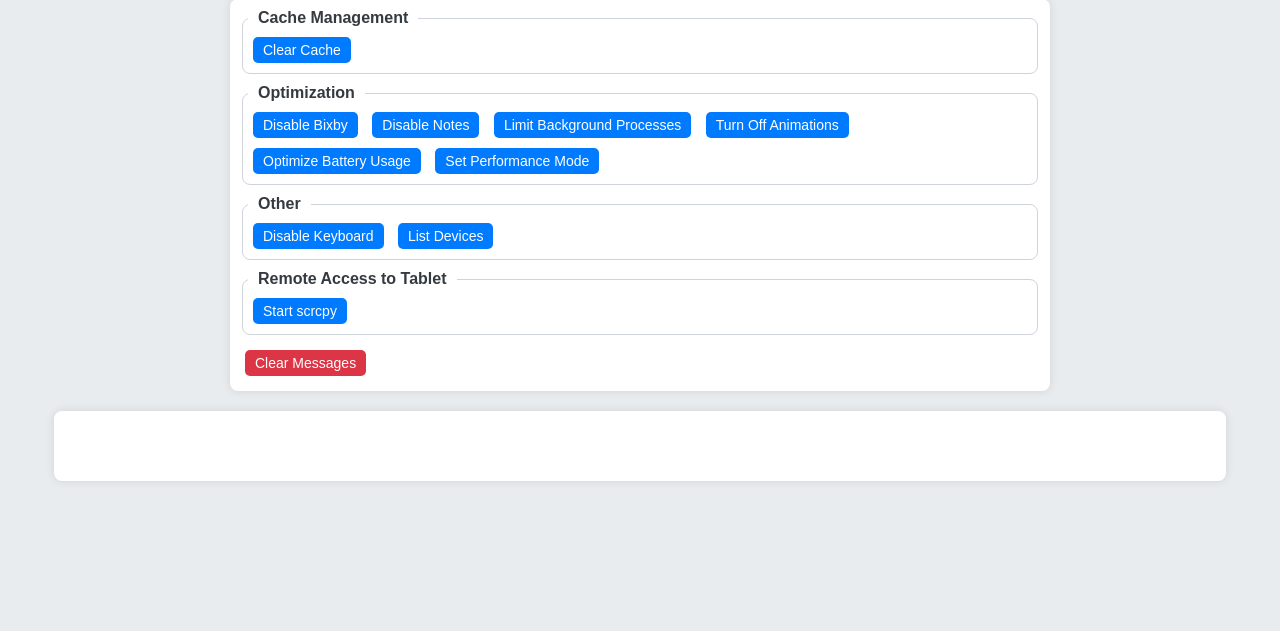
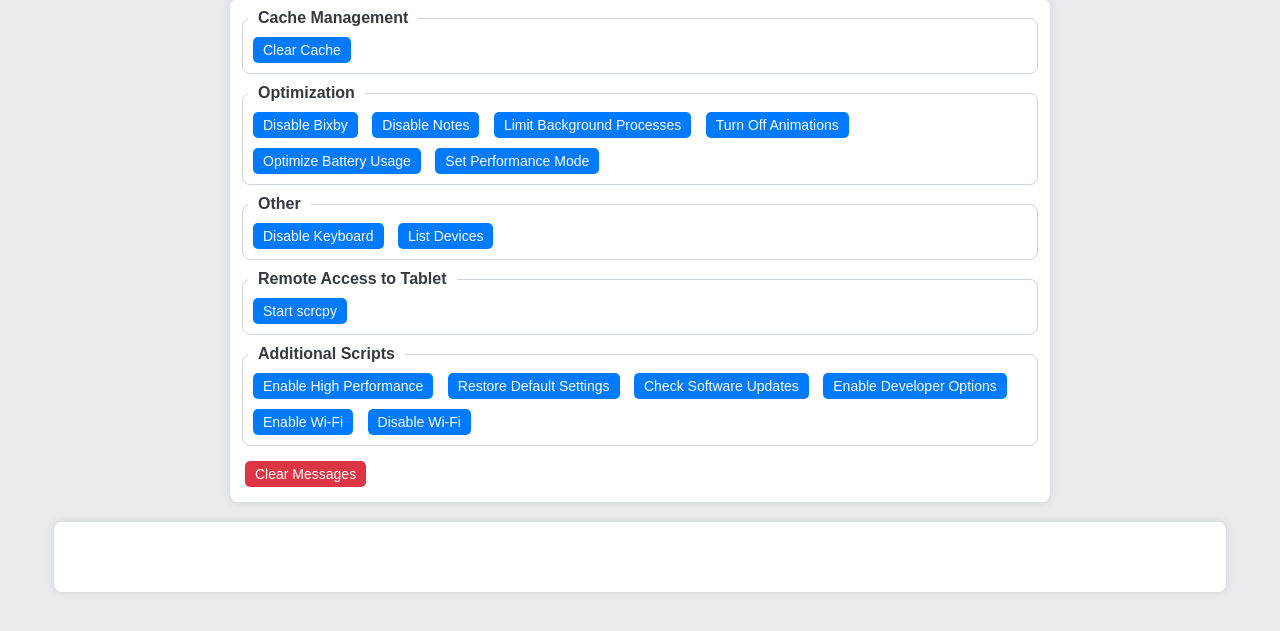
Before and after one commit to deivid-and/Tablet_Performance, a Flask app: page / in a window 1280 px wide. Shown: the part 98-729 px from the top of the page. Run offline with Flask 3, Linux system fonts and the light colour scheme; data that the repository does not hold is empty; some libraries are stand-ins or nearby versions.

Commit message:
additional scripts added

```diff
--- a/app/routes.py
+++ b/app/routes.py
@@ -119,6 +119,36 @@ def start_scrcpy():
     result = run_script('start_scrcpy.bat')
     return jsonify(result)
 
+@main.route('/enable_high_performance', methods=['POST'])
+def enable_high_performance():
+    result = run_script('enable_high_performance.bat')
+    return jsonify(result)
+
+@main.route('/restore_default_settings', methods=['POST'])
+def restore_default_settings():
+    result = run_script('restore_default_settings.bat')
+    return jsonify(result)
+
+@main.route('/check_software_updates', methods=['POST'])
+def check_software_updates():
+    result = run_script('check_software_updates.bat')
+    return jsonify(result)
+
+@main.route('/enable_developer_options', methods=['POST'])
+def enable_developer_options():
+    result = run_script('enable_developer_options.bat')
+    return jsonify(result)
+
+@main.route('/enable_wifi', methods=['POST'])
+def enable_wifi():
+    result = run_script('enable_wifi.bat')
+    return jsonify(result)
+
+@main.route('/disable_wifi', methods=['POST'])
+def disable_wifi():
+    result = run_script('disable_wifi.bat')
+    return jsonify(result)
+
 @main.route('/metrics')
 def get_metrics():
     battery = psutil.sensors_battery()
--- a/templates/index.html
+++ b/templates/index.html
@@ -40,6 +40,16 @@
             <button data-action="/start_scrcpy">Start scrcpy</button>
         </fieldset>
 
+        <fieldset>
+            <legend>Additional Scripts</legend>
+            <button data-action="/enable_high_performance">Enable High Performance</button>
+            <button data-action="/restore_default_settings">Restore Default Settings</button>
+            <button data-action="/check_software_updates">Check Software Updates</button>
+            <button data-action="/enable_developer_options">Enable Developer Options</button>
+            <button data-action="/enable_wifi">Enable Wi-Fi</button>
+            <button data-action="/disable_wifi">Disable Wi-Fi</button>
+        </fieldset>
+
         <button id="clearMessages">Clear Messages</button>
     </div>
     <div id="output" class="output"></div>
```
Also changed, not shown: 6 other files.
